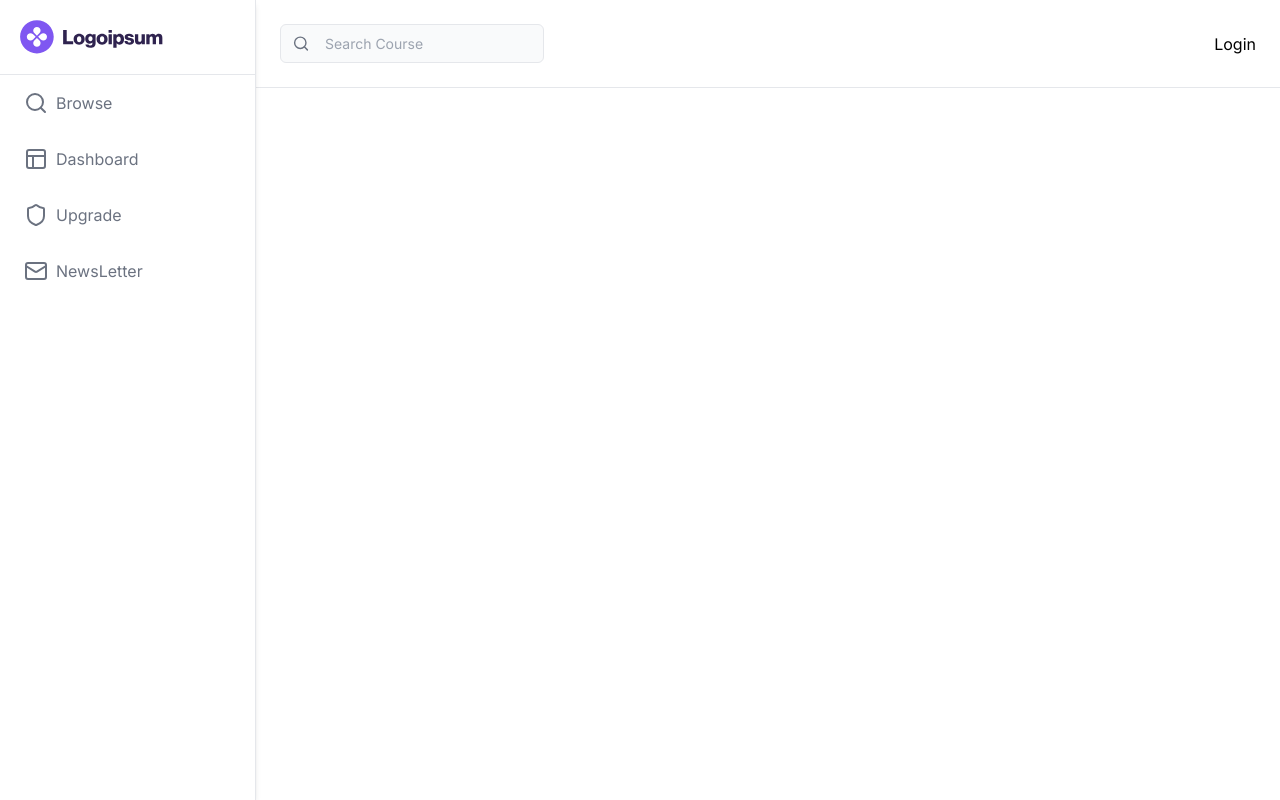
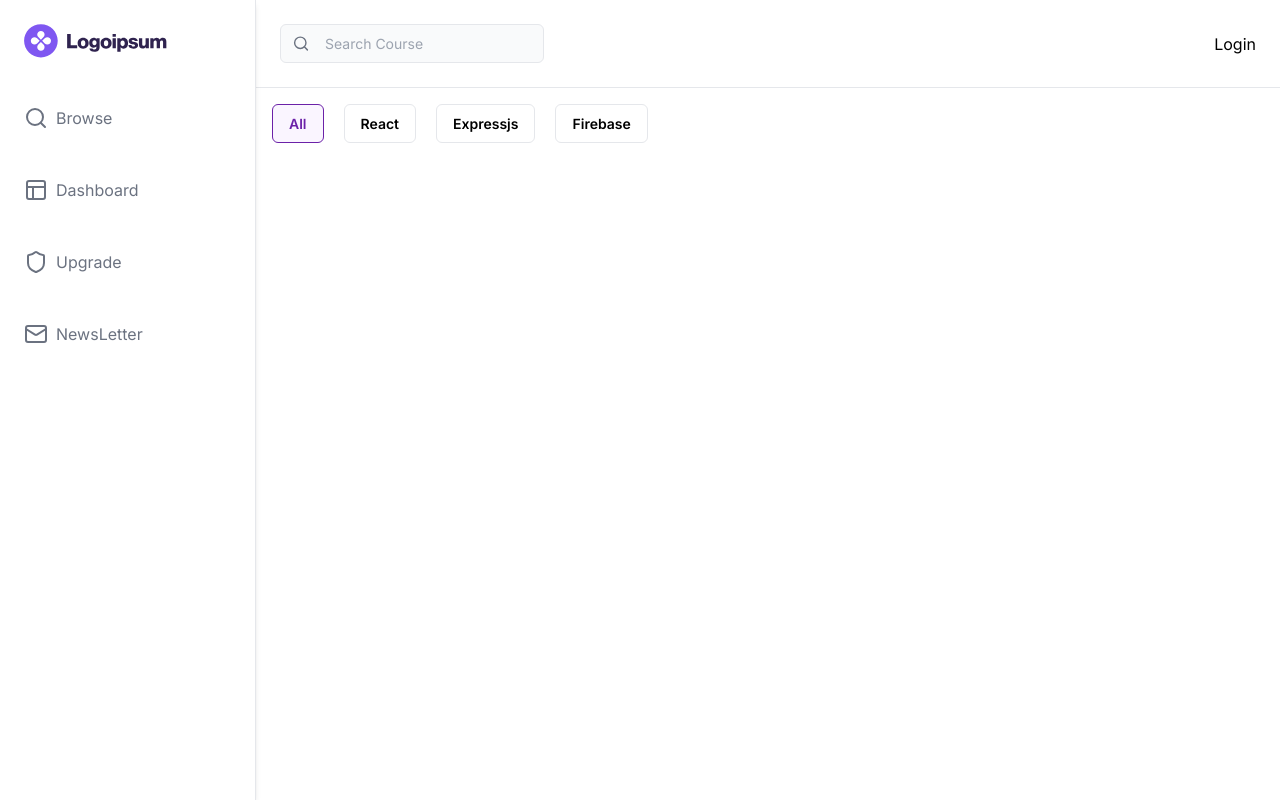
Before and after one commit to biwasbhandari/FromIdeaToImpact, a Next.js app: page /browse in a window 1280 px wide. Built offline with nearby package versions, Linux system fonts and the light colour scheme; no server answers.

Commit message:
category filter

```diff
--- a/app/(home)/(routes)/browse/page.js
+++ b/app/(home)/(routes)/browse/page.js
@@ -1,4 +1,10 @@
+import CategoryFilter from "../../_components/CategoryFilter";
+
 const Browse = () => {
-  return <div>BrowsePage</div>;
+  return (
+    <div>
+      <CategoryFilter />
+    </div>
+  );
 };
 export default Browse;
--- a/app/(home)/(routes)/layout.js
+++ b/app/(home)/(routes)/layout.js
@@ -7,7 +7,7 @@ const homeLayout = ({ children }) => {
         <SideBarNav />
       </div>
       <Header />
-      {children}
+      <div className="ml-64 p-4">{children}</div>
     </div>
   );
 };
--- /dev/null
+++ b/app/(home)/_components/CategoryFilter.jsx
@@ -0,0 +1,47 @@
+"use client";
+import { useState } from "react";
+const CategoryFilter = () => {
+  const [activeIndex, setActiveIndex] = useState(0);
+  const filterOptions = [
+    {
+      id: 1,
+      name: "All",
+      value: "all",
+    },
+    {
+      id: 2,
+      name: "React",
+      value: "react",
+    },
+    {
+      id: 3,
+      name: "Expressjs",
+      value: "expressjs",
+    },
+    {
+      id: 4,
+      name: "Firebase",
+      value: "firebase",
+    },
+  ];
+  return (
+    <div className="flex gap-5">
+      {filterOptions.map((item, index) => (
+        <button
+          key={index}
+          onClick={() => setActiveIndex(index)}
+          className={`border p-2 px-4 text-[14px] rounded-md hover:border-purple-800 font-semibold hover:bg-gray-50
+          ${
+            activeIndex === index
+              ? "border-purple-800 bg-purple-50 text-purple-800 "
+              : null
+          }
+          `}
+        >
+          <h2>{item.name}</h2>
+        </button>
+      ))}
+    </div>
+  );
+};
+export default CategoryFilter;
--- a/app/(home)/_components/Header.jsx
+++ b/app/(home)/_components/Header.jsx
@@ -12,7 +12,7 @@ const Header = () => {
   const router = useRouter();
   return (
     <div>
-      <h1 className="ml-64 p-6 border-b flex items-center justify-between ">
+      <h1 className=" p-6 border-b flex  ml-64 items-center justify-between ">
         <SearchBar />
         {user ? (
           <UserButton />
--- a/app/(home)/_components/SideBarNav.jsx
+++ b/app/(home)/_components/SideBarNav.jsx
@@ -1,6 +1,7 @@
 "use client";
 import { Layout, Mail, Search, Shield } from "lucide-react";
 import Image from "next/image";
+import Link from "next/link";
 import { useState } from "react";
 const SideBarNav = () => {
   const menuList = [
@@ -34,15 +35,17 @@ const SideBarNav = () => {
 
   return (
     <div className="h-full bg-white border-r flex flex-col overflow-y-auto shadow-md ">
-      <div className="p-5 border-b">
-        <Image src="/logo.svg" alt="logo" height={143} width={143} />
+      <div className="p-6 ">
+        <Link href="/">
+          <Image src="/logo.svg" alt="logo" height={143} width={143} priority />
+        </Link>
       </div>
 
       <div className="flex flex-col  text-left">
         {menuList.map((item, index) => (
           <div
             key={item.id}
-            className={`flex gap-2 items-center p-4 px-6 text-gray-500 hover:bg-gray-100 cursor-pointer ${
+            className={`flex gap-2 items-center p-6 px-6 text-gray-500 hover:bg-gray-100 cursor-pointer ${
               activeIndex === index ? "bg-purple-50 text-purple-800" : null
             }`}
             onClick={() => setActiveIndex(index)}
```
